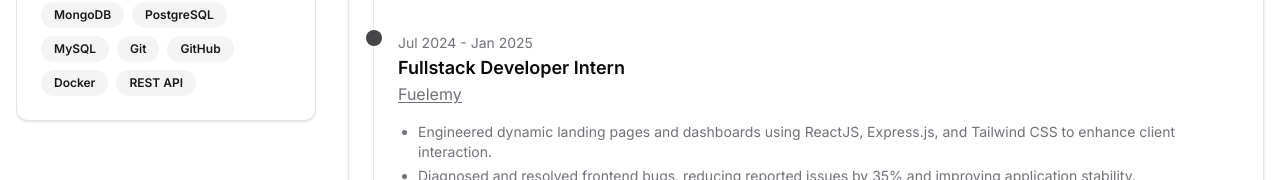
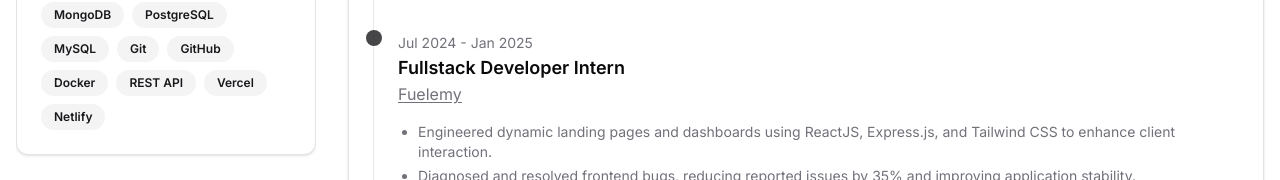
Before and after one commit to SaranshBangar/Portfolio, a Next.js app: page / in a window 1280 px wide. Shown: the part 988-1168 px from the top of the page. Built offline with nearby package versions, Linux system fonts and the light colour scheme; no server answers.

Commit message:
Add Vercel and Netlify to skills list in SideCard component

```diff
--- a/src/components/side-card.tsx
+++ b/src/components/side-card.tsx
@@ -33,6 +33,8 @@ const SideCard = () => {
     "GitHub",
     "Docker",
     "REST API",
+    "Vercel",
+    "Netlify",
   ];
 
   const handleShare = async () => {
```
